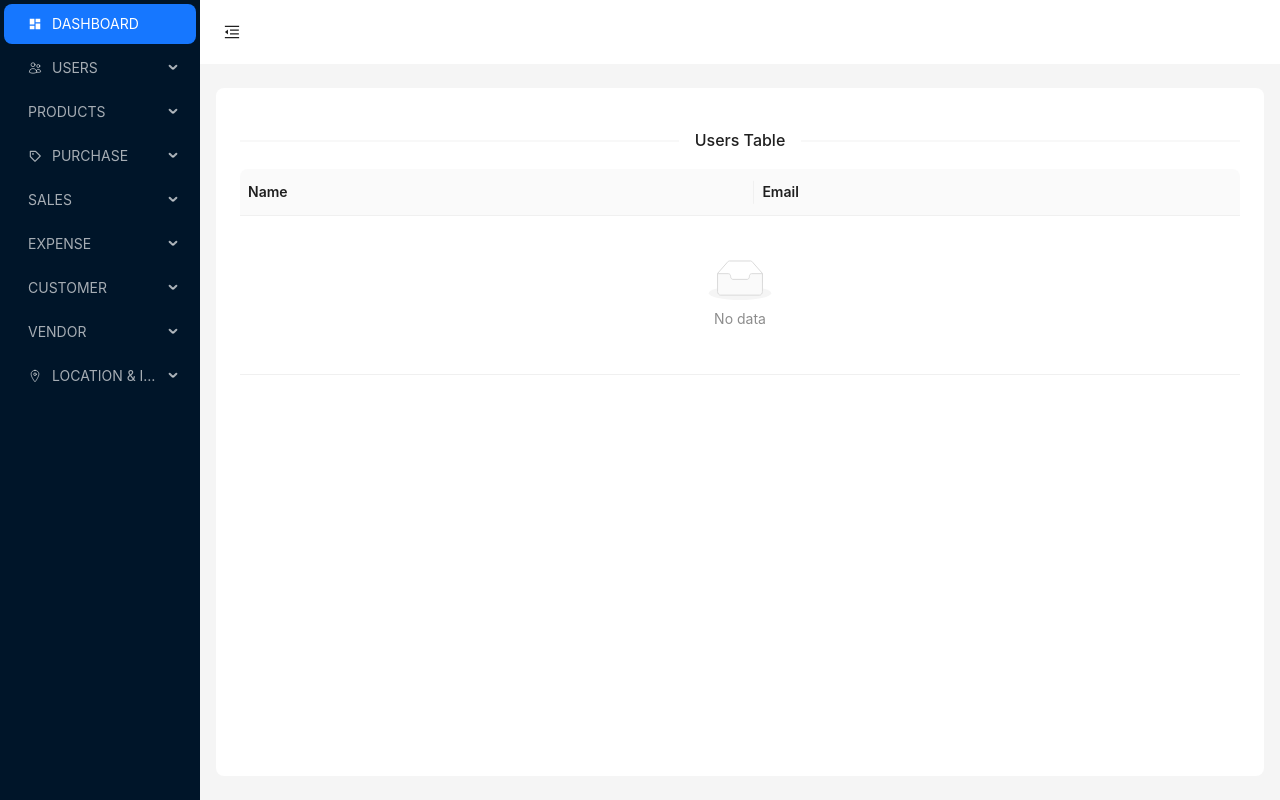
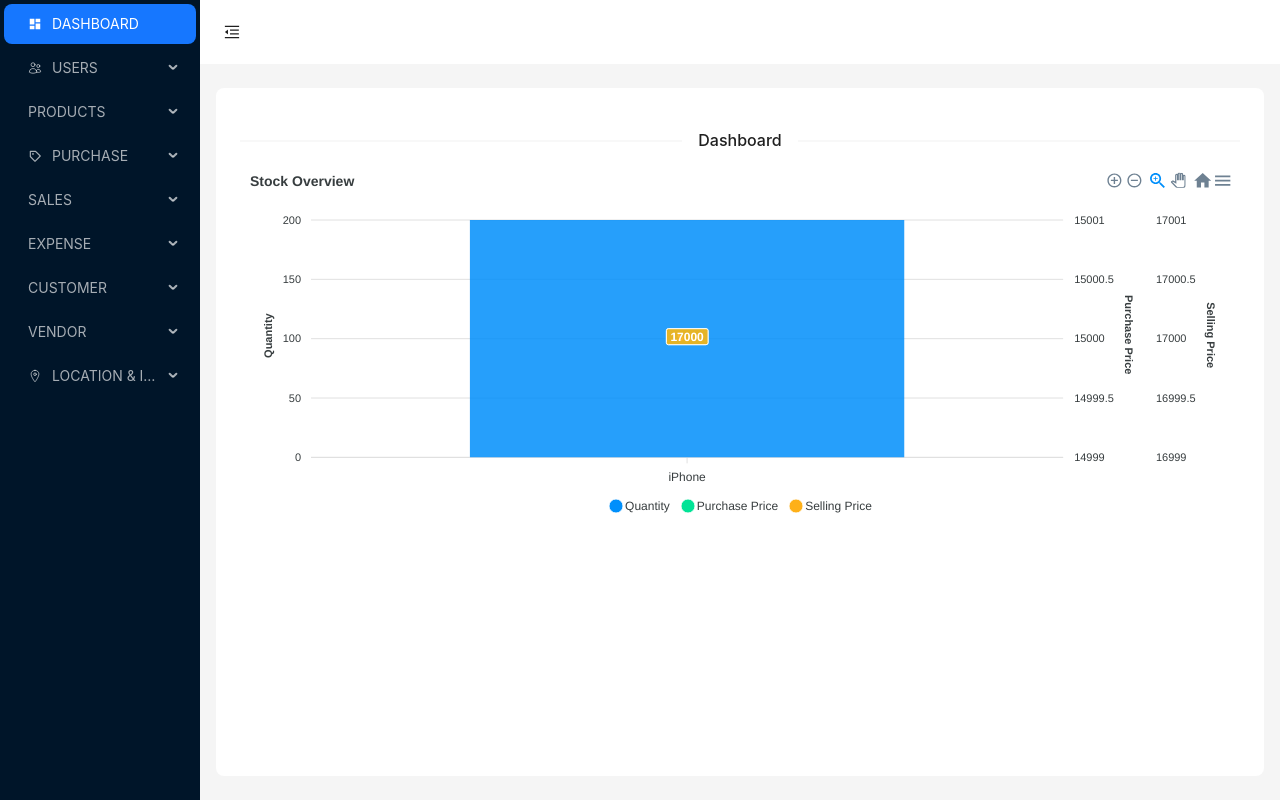
Before and after one commit to adnan-p-786/ERP-Software-Frontend, a React (Vite) app: page /Dashboard in a window 1280 px wide. Built offline with nearby package versions, Linux system fonts and the light colour scheme.

Commit message:
Dashboard created

```diff
--- a/package.json
+++ b/package.json
@@ -13,8 +13,10 @@
     "@tailwindcss/vite": "^4.1.3",
     "antd": "^5.24.6",
     "antd-style": "^3.7.1",
+    "apexcharts": "^4.7.0",
     "axios": "^1.8.4",
     "react": "^19.0.0",
+    "react-apexcharts": "^1.7.0",
     "react-dom": "^19.0.0",
     "react-icons": "^5.5.0",
     "react-query": "^3.39.3",
--- a/src/App.tsx
+++ b/src/App.tsx
@@ -78,9 +78,6 @@ function App() {
             <Link to= '/Variant'>Variant</Link>
             </Menu.Item>
             <Menu.Item>
-            <Link to= '/PurchaseItems'>Purchase Items</Link>
-            </Menu.Item>
-            <Menu.Item>
             <Link to= '/Accounts'>Accounts</Link>
             </Menu.Item>
           </SubMenu>
@@ -88,9 +85,6 @@ function App() {
           <SubMenu key={'5'} title="SALES">
             <Menu.Item>
             <Link to= '/Sales'>Sales</Link>
-            </Menu.Item>
-            <Menu.Item>
-            <Link to= '/SalesItems'>Sales Items</Link>
             </Menu.Item>
             <Menu.Item>
             <Link to= '/Discounts'>Discounts</Link>
--- a/src/apis/Accounts/AccountApi.ts
+++ b/src/apis/Accounts/AccountApi.ts
@@ -1,11 +1,20 @@
 import { apiCLient } from "../ApiCLient"
+const token = localStorage.getItem('token');
 
 export const getAccounts = ()=>{
-    return apiCLient.get('/api/get-Accounts')
+    return apiCLient.get('/api/get-Accounts'),{
+        headers: {
+            Authorization: `Bearer ${token}`,
+        },
+    }
 }
 
 export const postAccounts =(data:any)=>{
-    return apiCLient.post('/api/post-Accounts',data)
+    return apiCLient.post('/api/post-Accounts',data),{
+        headers: {
+          Authorization: `Bearer ${token}`,
+        }
+    }
 }
 
 export const putAccounts = (data:any)=>{
--- a/src/apis/ApiCLient.ts
+++ b/src/apis/ApiCLient.ts
@@ -3,11 +3,11 @@ import axios from "axios"
 
 export const baseUrl = "http://localhost:3000"
 
-
 export const apiCLient = axios.create({
     baseURL:baseUrl,
     headers:{
         "Content-Type":"application/json",
-        Accept:"application/json"
+        Accept:"application/json",
+
     }
 })
--- a/src/pages/Accounts.tsx
+++ b/src/pages/Accounts.tsx
@@ -10,28 +10,32 @@ interface DataType {
 
 const columns: TableColumnsType<DataType> = [
   {
-    title: 'Name',
-    dataIndex: 'name',
+    title: 'Credit',
+    dataIndex: 'credit',
   },
   {
-    title: 'Email',
-    dataIndex: 'email',
-  }
+    title: 'Debit',
+    dataIndex: 'debit',
+  },
+  {
+    title: 'Type',
+    dataIndex: 'type',
+  },
+  {
+    title: 'Particulars',
+    dataIndex: 'particulars',
+  },
 ];
 
-const data: DataType[] = [
-  {
-    key: '1',
-    name: 'www',
-    email: "ndsj"
-  },
-];
 
 function Accounts() {
   return (
     <div>
-      <Divider>Users Table</Divider>
-      <Table<DataType> columns={columns} dataSource={data} size="middle" />
+      <Divider>Accounts</Divider>
+      <Table
+      columns={columns}
+      // dataSource={data}
+      size="middle" />
     </div>
   )
 }
--- a/src/pages/Dashboard.tsx
+++ b/src/pages/Dashboard.tsx
@@ -1,33 +1,68 @@
-import React from 'react';
 import { Divider, Table } from 'antd';
-import type { TableColumnsType } from 'antd';
+import Chart from "react-apexcharts"
 
-interface DataType {
-  key: React.Key;
-  name: string;
-  email: string;
-}
-
-const columns: TableColumnsType<DataType> = [
+const series = [
   {
-    title: 'Name',
-    dataIndex: 'name',
+    name: 'Quantity',
+    type: 'column',
+    data: [200],
   },
   {
-    title: 'Email',
-    dataIndex: 'email',
-  }
+    name: 'Purchase Price',
+    type: 'line',
+    data: [15000],
+  },
+  {
+    name: 'Selling Price',
+    type: 'line',
+    data: [17000],
+  },
 ];
 
-
+const options: any = {
+  chart: {
+    height: 350,
+    type: 'line',
+  },
+  stroke: {
+    width: [0, 4, 4],
+  },
+  title: {
+    text: 'Stock Overview',
+  },
+  dataLabels: {
+    enabled: true,
+    enabledOnSeries: [1, 2],
+  },
+  labels: ['iPhone'],
+  xaxis: {
+    type: 'category',
+  },
+  yaxis: [
+    {
+      title: {
+        text: 'Quantity',
+      },
+    },
+    {
+      opposite: true,
+      title: {
+        text: 'Purchase Price',
+      },
+    },
+    {
+      opposite: true,
+      title: {
+        text: 'Selling Price',
+      },
+    },
+  ],
+};
 function Dashboard() {
   return (
     <div>
-      <Divider>Users Table</Divider>
-      <Table
-      columns={columns}
-      // dataSource={data}
-      size="middle" />
+      <Divider>Dashboard</Divider>
+      <Chart  options={options} series={series} type='line' height={350}/>
     </div>
   )
 }
--- a/src/pages/Login.tsx
+++ b/src/pages/Login.tsx
@@ -1,6 +1,5 @@
-// import axios from 'axios'
 import axios from 'axios'
-import React, { useState } from 'react'
+import { useState } from 'react'
 import { useNavigate } from 'react-router'
 
 function Login() {
@@ -12,20 +11,24 @@ function Login() {
     const onSubmitHandler = async (event) => {
         event.preventDefault();
         try {
-            const { data } = await axios.post(
+            const response = await axios.post(
                 'http://localhost:3000/api/login-user',
-                { password, email }
+                { password, email },{
+                }
             );
-            console.log(data);
+            console.log(response);
 
-            if (data.success) {
-                localStorage.setItem('token', data.data.token); // Save token
-                localStorage.setItem('id', data.data.id);
-                localStorage.setItem('email', data.data.email);
-                setEmail(data.data.email);
-                navigate('/Dashboard');
+            if (response.data) {
+                localStorage.setItem('token', response.data.token);
+                localStorage.setItem('id', response.data.id);
+                localStorage.setItem('email', response.data.email);
+                setEmail(response.data.email);
+               return  navigate('/Dashboard');
             }
-        } catch (error) {
+            else{
+              return  alert('not working')
+            }
+        } catch (error:any) {
             alert(error.response?.data?.message || 'Something went wrong');
         }
     };
@@ -54,7 +57,7 @@ function Login() {
                             onChange={(e) => setPassword(e.target.value)}
                             required
                         />
-                        <button className='bg-black rounded-md hover:cursor-pointer text-white h-10 w-full mt-5'>
+                        <button type='submit' className='bg-black rounded-md hover:cursor-pointer text-white h-10 w-full mt-5'>
                             Login
                         </button>
                     </div>
--- a/src/pages/PurchaseItems.tsx
+++ /dev/null
@@ -1,39 +0,0 @@
-import React from 'react';
-import { Divider, Table } from 'antd';
-import type { TableColumnsType } from 'antd';
-
-interface DataType {
-  key: React.Key;
-  name: string;
-  email: string;
-}
-
-const columns: TableColumnsType<DataType> = [
-  {
-    title: 'Name',
-    dataIndex: 'name',
-  },
-  {
-    title: 'Email',
-    dataIndex: 'email',
-  }
-];
-
-const data: DataType[] = [
-  {
-    key: '1',
-    name: 'www',
-    email: "ndsj"
-  },
-];
-
-function PurchaseItems() {
-  return (
-    <div>
-      <Divider>Users Table</Divider>
-      <Table<DataType> columns={columns} dataSource={data} size="middle" />
-    </div>
-  )
-}
-
-export default PurchaseItems
--- a/src/pages/SalesItems.tsx
+++ /dev/null
@@ -1,39 +0,0 @@
-import React from 'react';
-import { Divider, Table } from 'antd';
-import type { TableColumnsType } from 'antd';
-
-interface DataType {
-  key: React.Key;
-  name: string;
-  email: string;
-}
-
-const columns: TableColumnsType<DataType> = [
-  {
-    title: 'Name',
-    dataIndex: 'name',
-  },
-  {
-    title: 'Email',
-    dataIndex: 'email',
-  }
-];
-
-const data: DataType[] = [
-  {
-    key: '1',
-    name: 'www',
-    email: "ndsj"
-  },
-];
-
-function SalesItems() {
-  return (
-    <div>
-      <Divider>Sales Items</Divider>
-      <Table<DataType> columns={columns} dataSource={data} size="middle" />
-    </div>
-  )
-}
-
-export default SalesItems
```
Also changed, not shown: src/main.tsx (+4 -15 lines), 1 other file (tests, documents, lock files or other folders).
